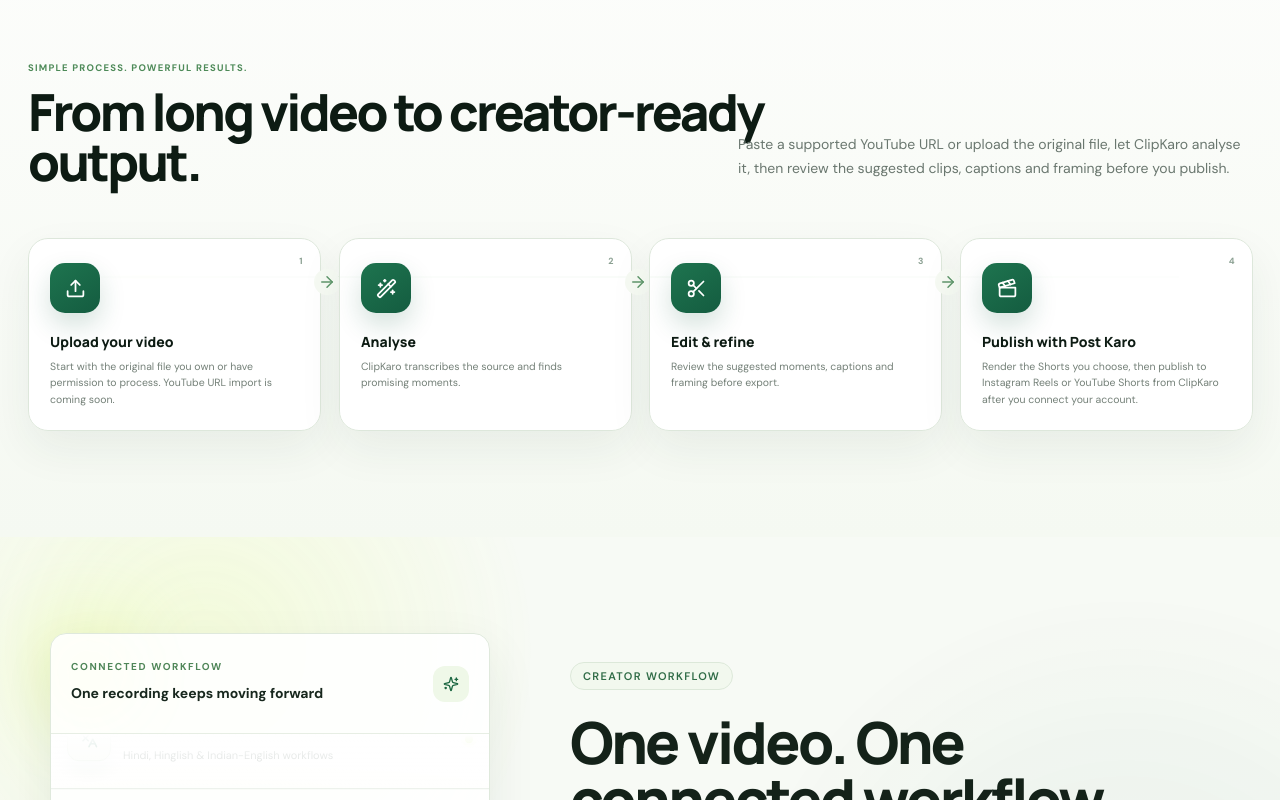
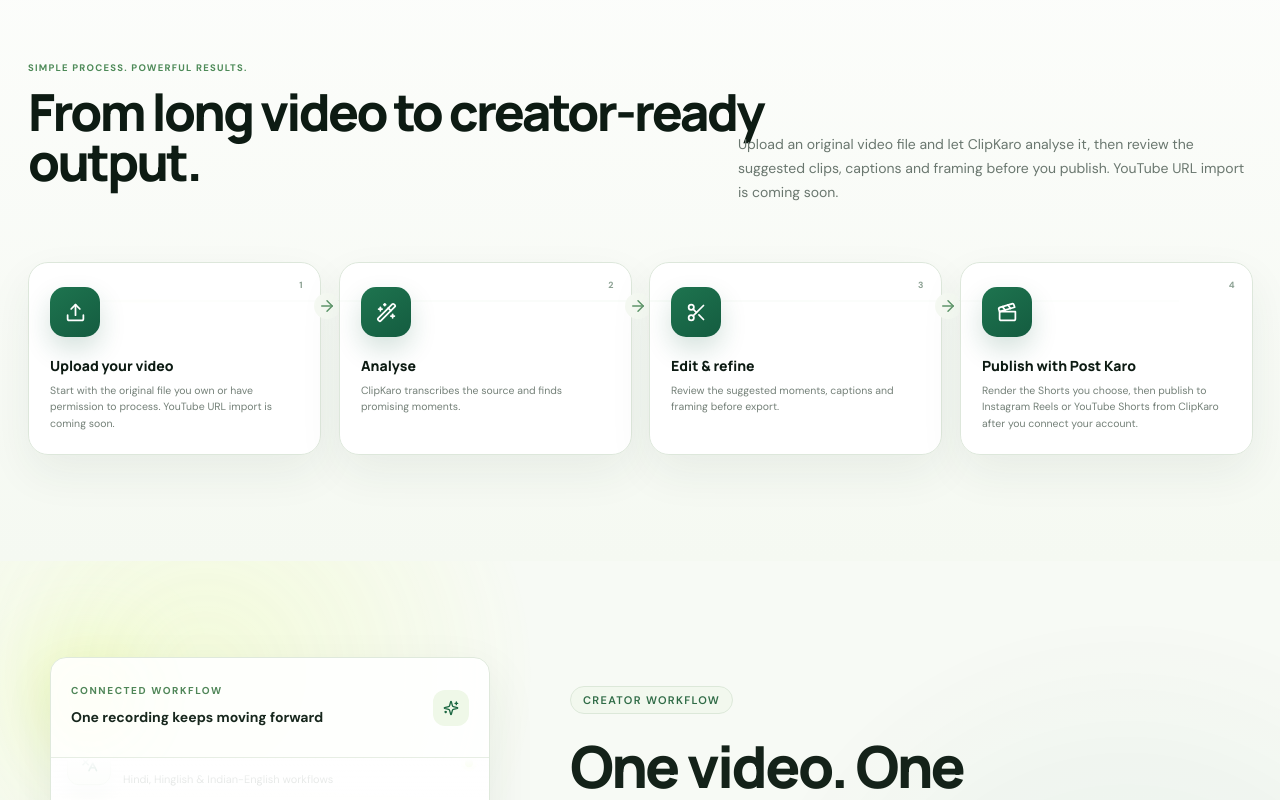
Before and after one commit to faikmulla6-cpu/Clipkaro, a Next.js app in the folder frontend/: page / in a window 1280 px wide. Shown: the part 4240-5040 px from the top of the page. Built offline with nearby package versions, Linux system fonts and the light colour scheme; no server answers.

Commit message:
copy(home): remove remaining claims of live YouTube URL import

```diff
--- a/frontend/components/HomeExperience.tsx
+++ b/frontend/components/HomeExperience.tsx
@@ -269,7 +269,7 @@ export function HomeExperience() {
 
           <section className={styles.workflowSection} id="workflow">
             <div className={styles.workflowLead} data-public-reveal="left"><span>Simple process. Powerful results.</span><h2>From long video to creator-ready output.</h2></div>
-            <p className={styles.workflowIntro} data-public-reveal="right">Paste a supported YouTube URL or upload the original file, let ClipKaro analyse it, then review the suggested clips, captions and framing before you publish.</p>
+            <p className={styles.workflowIntro} data-public-reveal="right">Upload an original video file and let ClipKaro analyse it, then review the suggested clips, captions and framing before you publish. YouTube URL import is coming soon.</p>
             <div className={styles.workflowGrid}>
               {workflow.map(([Icon,title,text],index)=><article key={title} data-public-reveal="scale"><span>{index+1}</span><i><Icon size={21}/></i><div><b>{title}</b><p>{text}</p></div>{index<workflow.length-1&&<ArrowRight className={styles.stepArrow} size={18}/>}</article>)}
             </div>
@@ -321,7 +321,7 @@ export function HomeExperience() {
             <div className={styles.faqGrid} data-public-reveal="right">{questions.map(([question,answer])=><details key={question}><summary>{question}<span>+</span></summary><p>{answer}</p></details>)}</div>
           </section>
 
-          <section className={styles.finalCta} data-public-reveal="scale"><div><span><Sparkles size={14}/> START WITH ONE VIDEO</span><h2>Create the Short. Edit it. Post it. Keep moving.</h2><p>Create a free account, paste a supported YouTube link or upload content you own, review the AI suggestions, then publish finished Shorts to Instagram or YouTube with Post Karo.</p></div><TransitionLink href="/signup" className={styles.limeButton}>Create my first Short free <ArrowRight size={16}/></TransitionLink></section>
+          <section className={styles.finalCta} data-public-reveal="scale"><div><span><Sparkles size={14}/> START WITH ONE VIDEO</span><h2>Create the Short. Edit it. Post it. Keep moving.</h2><p>Create a free account, upload content you own, review the AI suggestions, then publish finished Shorts to Instagram or YouTube with Post Karo. YouTube link import is coming soon.</p></div><TransitionLink href="/signup" className={styles.limeButton}>Create my first Short free <ArrowRight size={16}/></TransitionLink></section>
         </main>
 
         <PublicSiteFooter />
```
